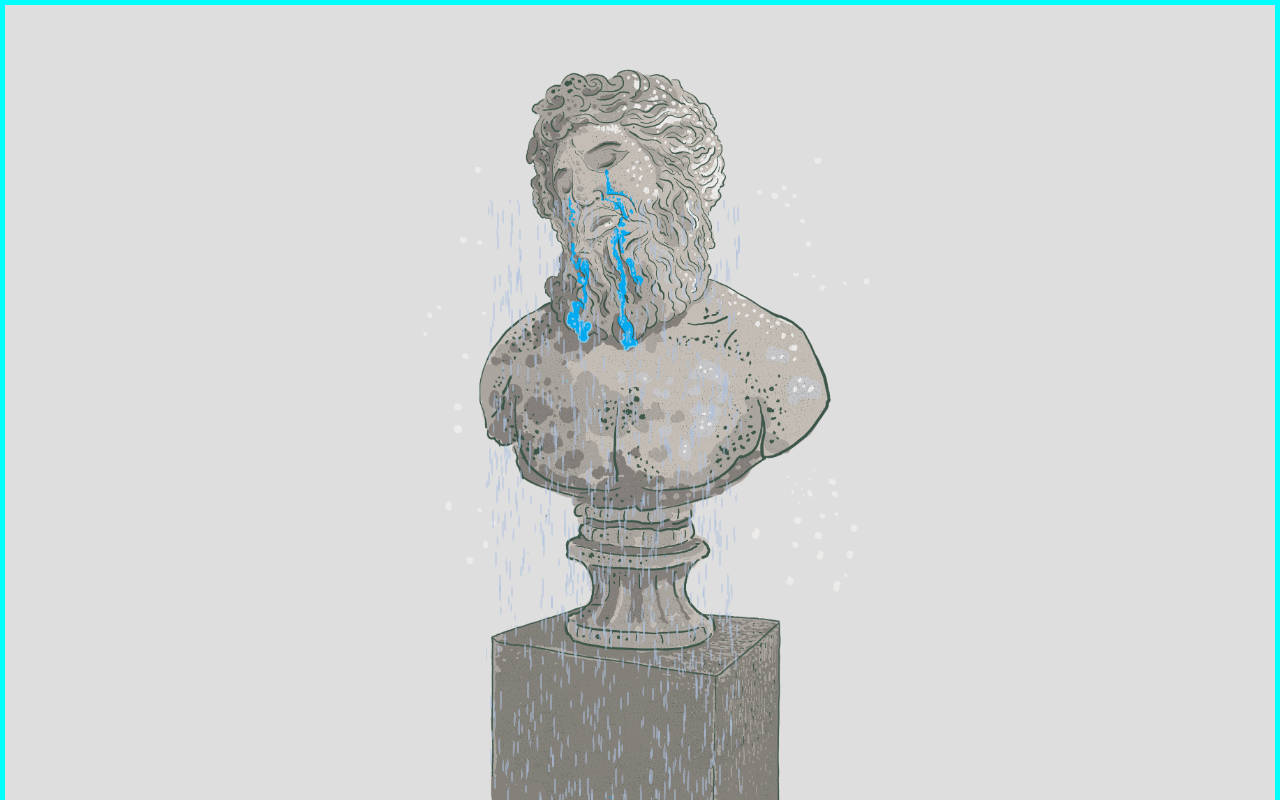
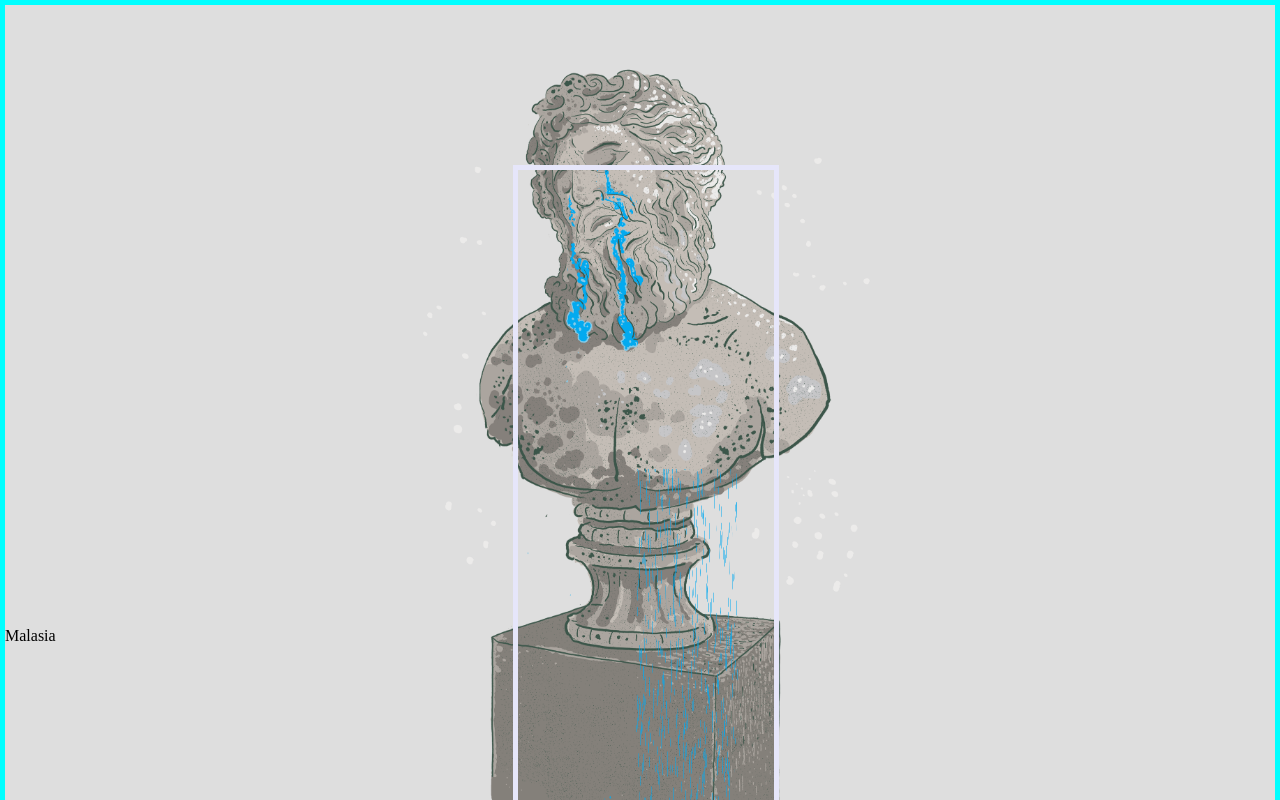
Before and after one commit to davidjumble/male-tears, a React (Create React App) app: page / in a window 1280 px wide. Shown: the top 800 px of the page. Built offline with nearby package versions, Linux system fonts and the light colour scheme.

Commit message:
need to sort out aspect ratio

```diff
--- a/src/App.css
+++ b/src/App.css
@@ -2,6 +2,10 @@
 green 60 86 74
 cyan 3 170 239
 light blue 134 203 232 */
+
+/* * {
+  border: solid 5px cyan;
+} */
 
 html,
 body {
@@ -13,9 +17,8 @@ body {
 }
 
 .container {
-  /* position: relative; */
-  /* margin: auto; */
-  /* max-width: 80%; */
+  position: relative;
+
   border: solid 5px cyan;
 }
 
@@ -26,19 +29,33 @@ body {
   margin: 0 auto;
   max-width: 100%;
   max-height: 100vh;
-  padding: 100;
+}
 
-  /* background-size: 100% 100%;
-  background-repeat: no-repeat; */
+.tear-container {
+  position: absolute;
+  border: solid 5px lavender;
+  height: 57vw;
+  width: 20vw;
+  margin-left: 40%;
+
+  top: 20%;
+
+  z-index: 2;
 }
 
 .tears {
   position: absolute;
-  left: 38%;
+  left: 46%;
   right: 20%;
-  top: 25%;
+  top: 41%;
   bottom: 30%;
   height: 80%;
-  width: 20%;
+  width: 40%;
   z-index: 2;
+  shape-outside: polygon(90%) border-box;
 }
+
+.countries {
+  position: absolute;
+  bottom: 20%;
+}
--- a/src/components/Bust.js
+++ b/src/components/Bust.js
@@ -66,7 +66,9 @@ class Bust extends Component {
             this.handleClick(event);
           }}
         />
-        <Tears tearQuantity={this.state.country + 10} />
+        <div className="tear-container">
+          <Tears tearQuantity={this.state.country + 10} />
+        </div>
         <div className="countries">
           {this.state.countries[this.state.country][0]}
         </div>
--- a/src/components/Tears.js
+++ b/src/components/Tears.js
@@ -21,7 +21,7 @@ class Tears extends Component {
     if (canvas.getContext) {
       var w = canvas.width;
       var h = canvas.height;
-      ctx.strokeStyle = "rgba(174,194,224,0.5)";
+      ctx.strokeStyle = "rgba(3, 170, 239,0.5)";
       ctx.lineWidth = this.props.tearQuantity;
       ctx.lineCap = "round";
 
```
